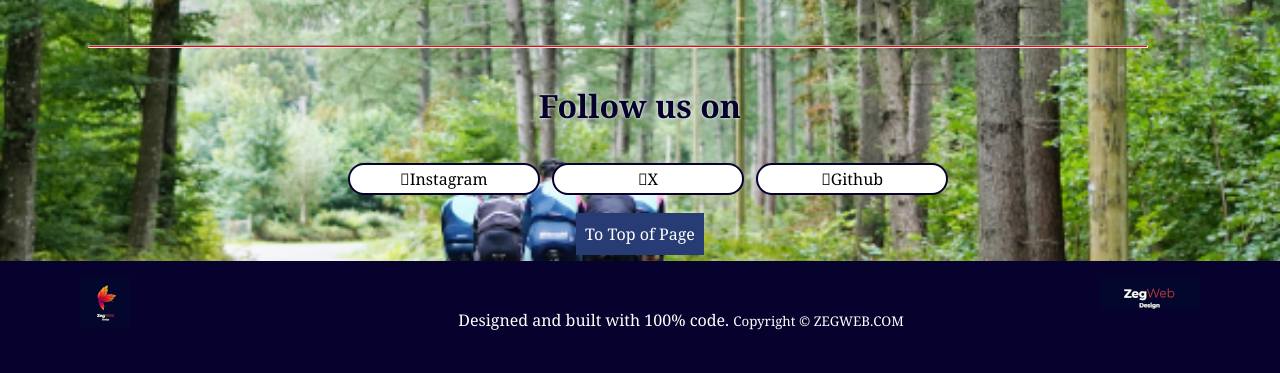
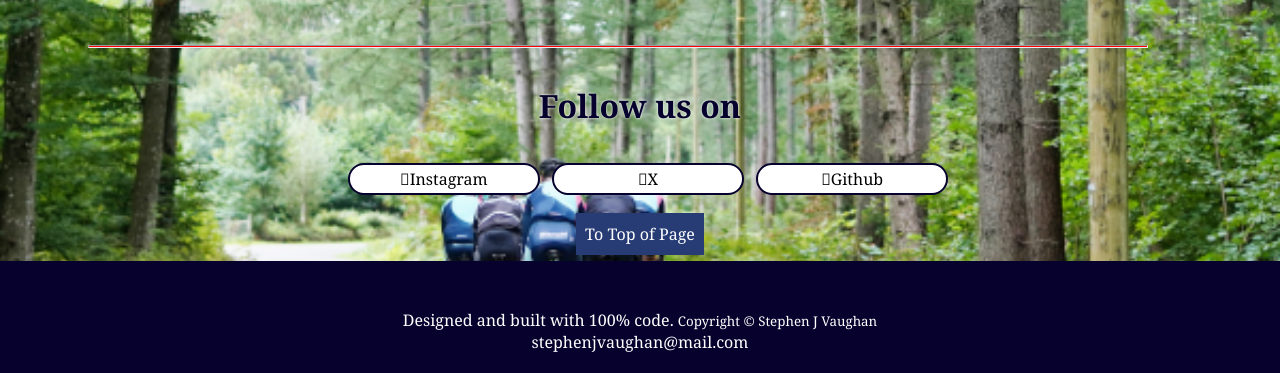
Before and after one commit to Stedevan/Justindoorcycling, a plain HTML site: page index.html in a window 1280 px wide. Shown: the part 1971-2344 px from the top of the page. Drawn offline with Linux system fonts and the light colour scheme.

Commit message:
changes made in footer

```diff
--- a/index.css
+++ b/index.css
@@ -221,8 +221,9 @@ header { height: 6.25em; width: auto; margin-top: 0.625em;}
 
 #blog {color: #ff0000; text-decoration: underline #000000; margin-top: 1.875em; }
 
-#email { color: #ffffff; height: 1em; width: 12em; margin: 0em 0em 0em 45em ;}
-#email:hover {background: #000000; color: #ff0000; }
+#email { color: #ffffff; height: 1em; width: 12em; position:relative; text-align: center;}
+
+#email:hover {background: #ffffff; color: #06022d; }
 
 
 
--- a/index.html
+++ b/index.html
@@ -144,18 +144,15 @@
 
 
 
-
+        </body>
 
         <footer>
 
 
-            Designed and built with 100% code.  <small> Copyright &copy; ZEGWEB.COM </small>
+            Designed and built with 100% code.  <small> Copyright &copy; Stephen J Vaughan </small><br><a id="email" href="mailto:stephen.j.vaughan@gmail.com">stephenjvaughan@mail.com</a>
 
-            <img src="zeg2-foot.png" id="zegfoot" alt="zeg">
+            </a>
 
-
-
-            <img src="zeg2.png" id="zeg2" alt="zeg2">
 
 
         </footer>
@@ -166,7 +163,7 @@
 
 
 
-    </body>
+
 
 
 
```
